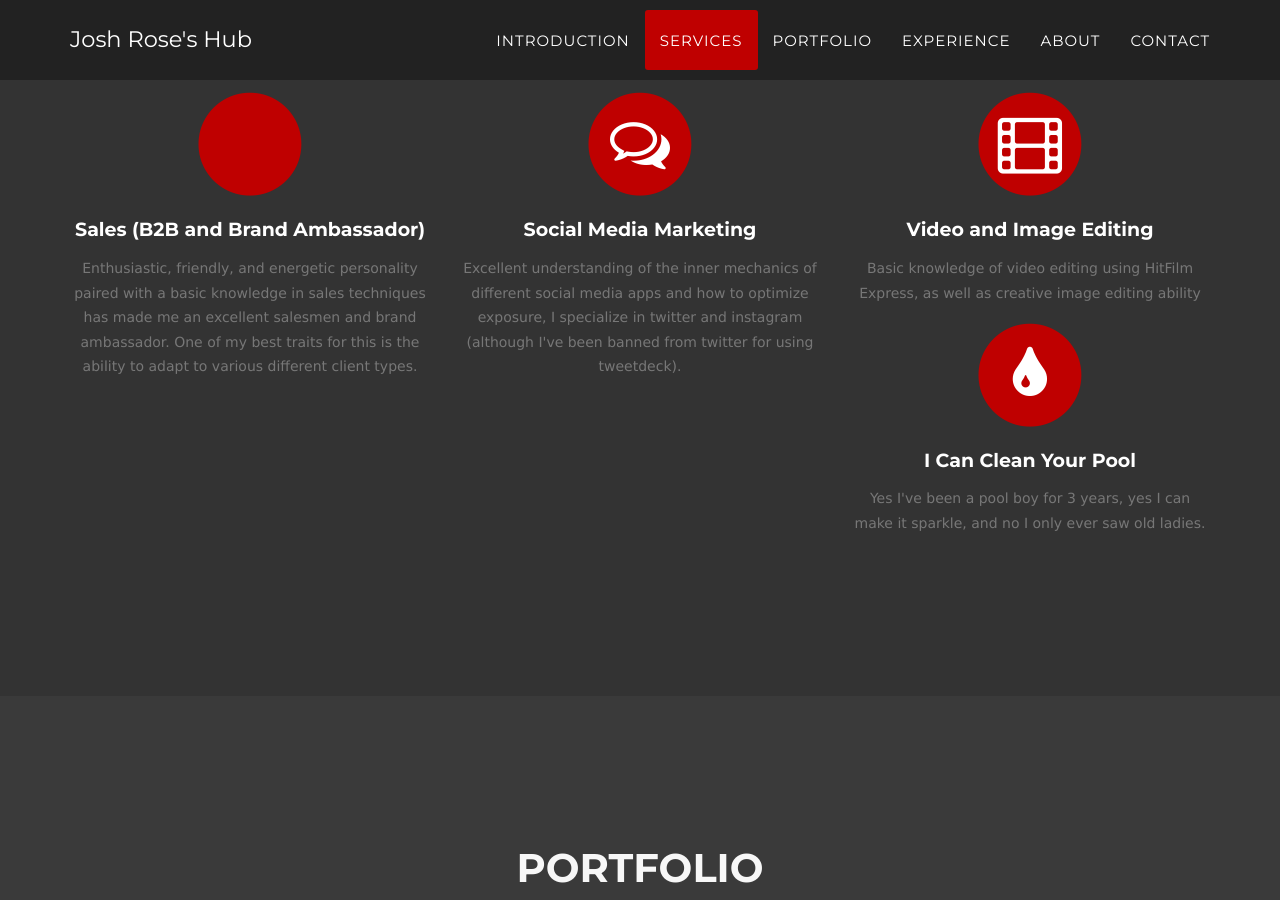
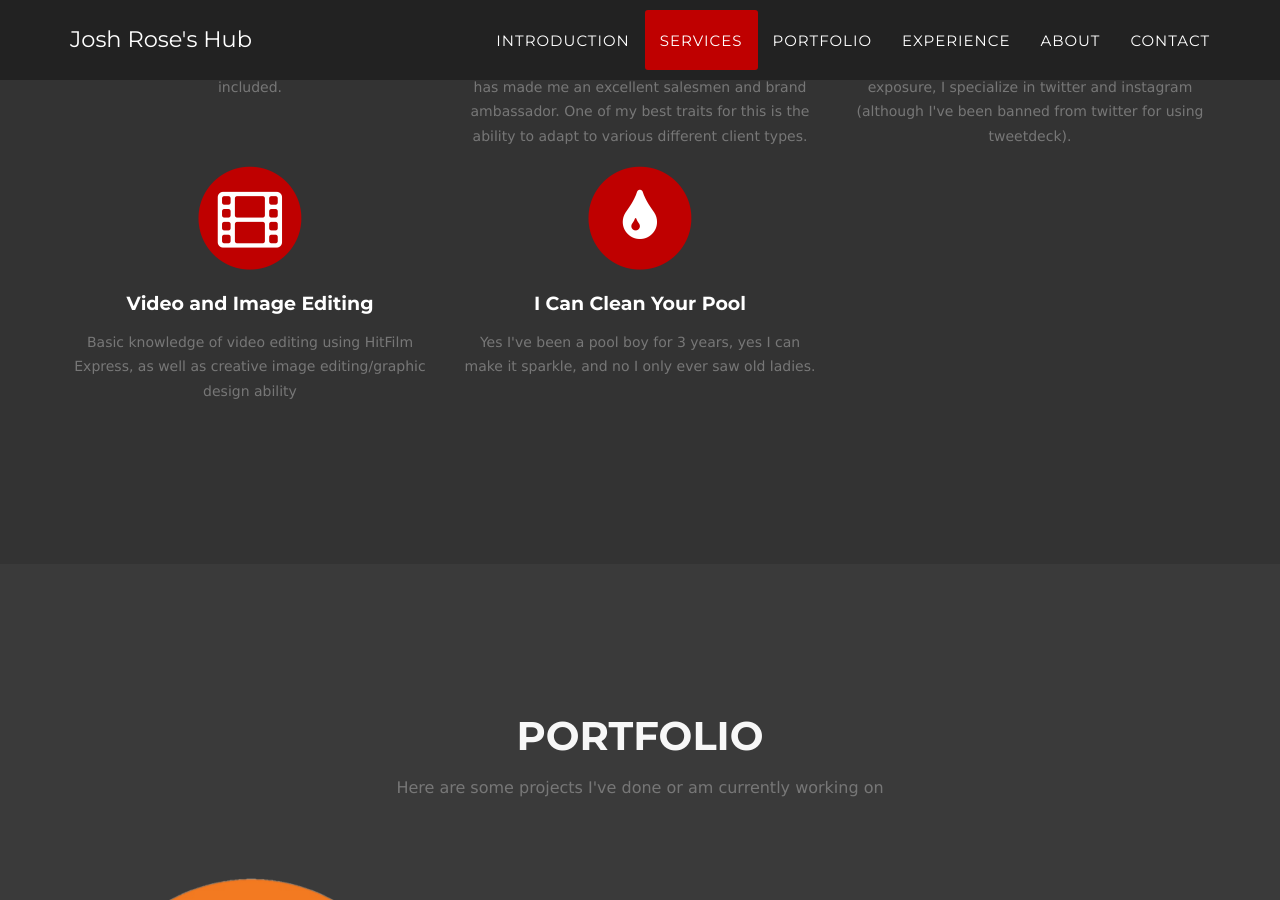
Before and after one commit to JoshJRose/myWebsite, a Jekyll site: the page built from index.html, in a window 1280 px wide and 900 px high, scrolled down 2458 px. Built offline with Jekyll 4.4.1, drawn with Linux system fonts in a browser that asks for light colours; some web fonts are replaced.

Commit message:
ok i think i know why the services section was messy

```diff
--- a/_includes/services.html
+++ b/_includes/services.html
@@ -7,6 +7,7 @@
 						<h3 class="section-subheading text-muted">Here's a list of skills and things I can do</h3>
 					</div>
             </div>
+
             <div class="row text-center">
                 <div class="col-md-4">
                     <span class="fa-stack fa-4x">
@@ -32,6 +33,9 @@
                     <h4 class="service-heading">Digital Marketing/SEO</h4>
                     <p class="text-muted">It is extremely important to always have an understanding of modern marketing strategies, this includes some basic knowledge in using Google AdWords to optimize web page traffic.</p>
                 </div>
+			</div>
+
+			<div class="row text-center">
                 <div class="col-md-4">
                     <span class="fa-stack fa-4x">
                         <i class="fa fa-circle fa-stack-2x text-primary"></i>
@@ -40,12 +44,10 @@
                     <h4 class="service-heading">App Development</h4>
                     <p class="text-muted">Working knowledge of Java, C#, SQLite, and other tools used to develop applications, mobile apps included.                                                                                                                  </p>
                 </div>
-			</div>
-			<div class="row text-center">
 				<div class="col-md-4">
                     <span class="fa-stack fa-4x">
                         <i class="fa fa-circle fa-stack-2x text-primary"></i>
-                        <i class="fa fa-handshake-o fa-stack-1x" aria-hidden="true"></i>
+                        <i class="fa fa-handshake-o" aria-hidden="true"></i>
                     </span>
                     <h4 class="service-heading">Sales (B2B and Brand Ambassador)</h4>
                     <p class="text-muted">Enthusiastic, friendly, and energetic personality paired with a basic knowledge in sales techniques has made me an excellent salesmen and brand ambassador.  One of my best traits for this is the ability to adapt to various different client types. </p>
@@ -58,13 +60,16 @@
                     <h4 class="service-heading">Social Media Marketing</h4>
                     <p class="text-muted">Excellent understanding of the inner mechanics of different social media apps and how to optimize exposure, I specialize in twitter and instagram (although I've been banned from twitter for using tweetdeck).</p>
                 </div>
+            </div>
+
+            <div class="row text-center">
 				<div class="col-md-4">
                     <span class="fa-stack fa-4x">
                         <i class="fa fa-circle fa-stack-2x text-primary"></i>
                         <i class="fa fa-film fa-stack-1x fa-inverse"></i>
                     </span>
                     <h4 class="service-heading">Video and Image Editing</h4>
-                    <p class="text-muted">Basic knowledge of video editing using HitFilm Express, as well as creative image editing ability</p>
+                    <p class="text-muted">Basic knowledge of video editing using HitFilm Express, as well as creative image editing/graphic design ability</p>
                 </div>
 				<div class="col-md-4">
                     <span class="fa-stack fa-4x">
```
